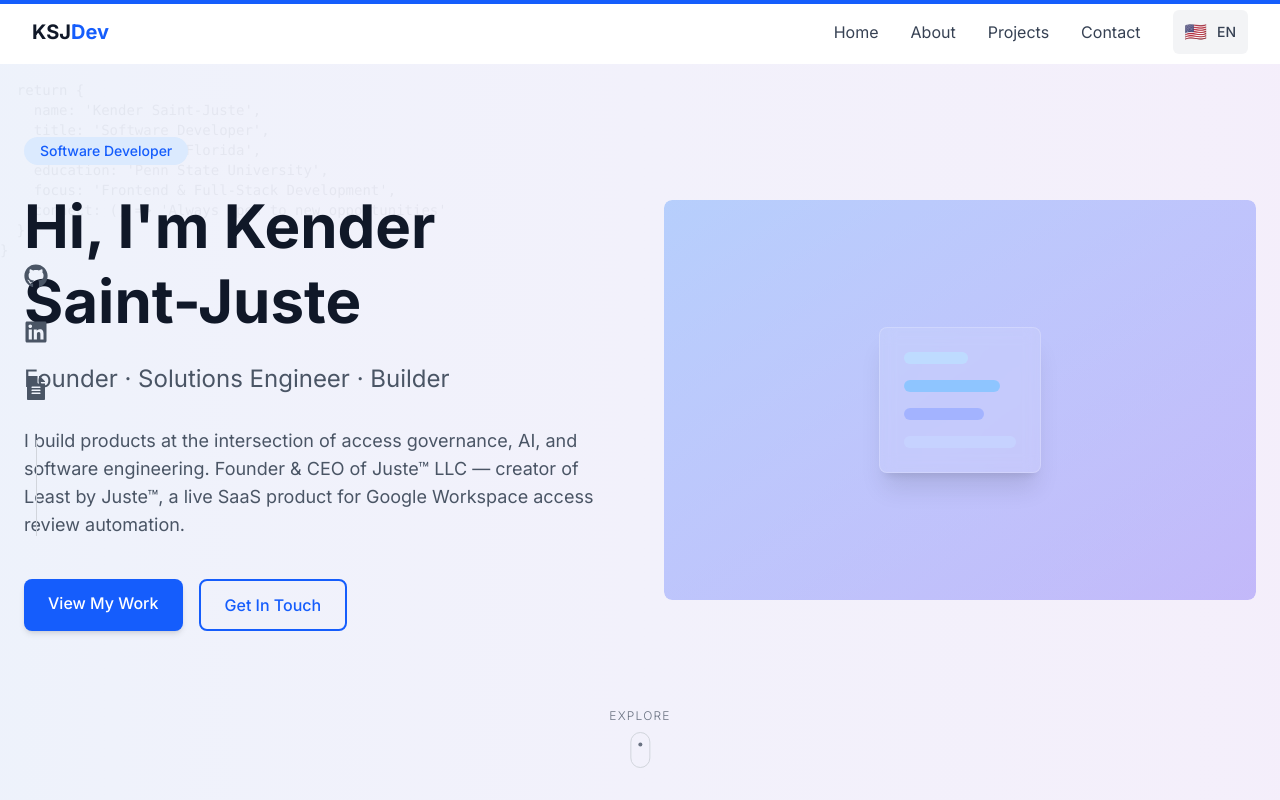
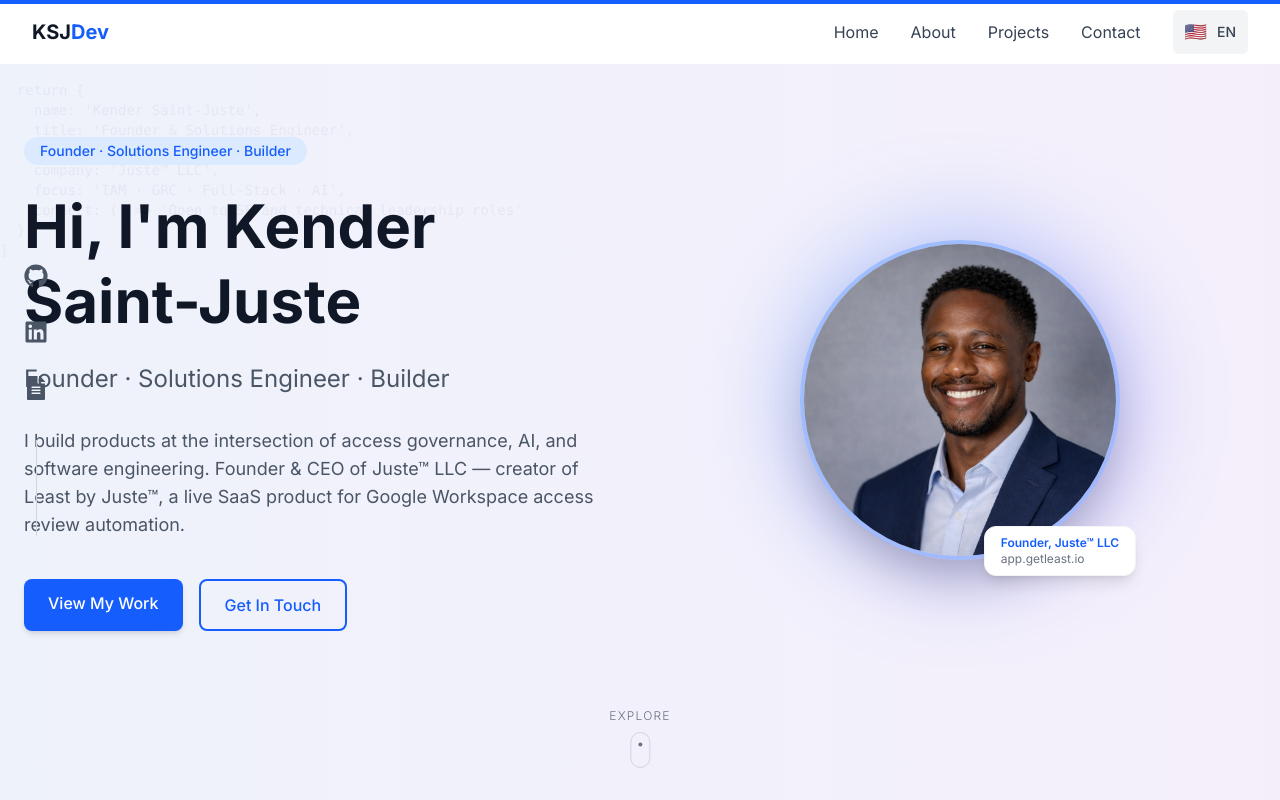
Before and after one commit to KsaintJ/portfolio-website, a Next.js app: page / in a window 1280 px wide. Shown: the top 800 px of the page. Built offline with nearby package versions, Linux system fonts and the light colour scheme.

Commit message:
Add real headshot, fix all hero content, update metadata, fix resume links

```diff
--- a/src/app/layout.tsx
+++ b/src/app/layout.tsx
@@ -16,34 +16,34 @@ const inter = Inter({ subsets: ['latin'] });
 // Base metadata for your entire site
 export const metadata: Metadata = {
   title: {
-    default: 'Kender Saint-Juste | Software Developer',
+    default: 'Kender Saint-Juste | Founder & Solutions Engineer',
     template: '%s | Kender Saint-Juste'
   },
-  description: 'Junior Software Developer specializing in MERN and MEAN stack development. Penn State graduate with expertise in React, Node.js, and full-stack development.',
-  keywords: ['Software Developer', 'MERN Stack', 'MEAN Stack', 'React Developer', 'Node.js', 'Frontend Developer', 'Full-stack Developer', 'JavaScript', 'TypeScript'],
+  description: 'Founder & CEO of Juste™ LLC. Builder of Least by Juste™ — access review automation SaaS for Google Workspace. Solutions Engineer candidate with 12+ years of professional experience in IAM, GRC, and full-stack development.',
+  keywords: ['Solutions Engineer', 'GRC Analyst', 'IAM', 'Access Governance', 'Founder', 'Juste LLC', 'Least by Juste', 'Full-Stack Developer', 'React', 'Next.js', 'Python', 'TypeScript', 'SOC 2', 'Tampa Florida'],
   authors: [{ name: 'Kender Saint-Juste' }],
   creator: 'Kender Saint-Juste',
   openGraph: {
     type: 'website',
     locale: 'en_US',
-    url: 'https://kendersaintjuste.com',
-    title: 'Kender Saint-Juste | Software Developer',
-    description: 'Junior Software Developer specializing in MERN and MEAN stack development',
+    url: 'https://portfolio.usejuste.com',
+    title: 'Kender Saint-Juste | Founder & Solutions Engineer',
+    description: 'Founder of Juste™ LLC. Builder of Least by Juste™ — live access review automation SaaS. Solutions Engineer with 12+ years experience in IAM, GRC, and full-stack development.',
     siteName: 'Kender Saint-Juste Portfolio',
     images: [
       {
-        url: 'https://kendersaintjuste.com/images/og-image.jpg',
+        url: 'https://portfolio.usejuste.com/images/profile.jpg',
         width: 1200,
         height: 630,
-        alt: 'Kender Saint-Juste - Software Developer',
+        alt: 'Kender Saint-Juste — Founder & Solutions Engineer',
       },
     ],
   },
   twitter: {
     card: 'summary_large_image',
-    title: 'Kender Saint-Juste | Software Developer',
-    description: 'Junior Software Developer specializing in MERN and MEAN stack development',
-    images: ['https://kendersaintjuste.com/images/og-image.jpg'],
+    title: 'Kender Saint-Juste | Founder & Solutions Engineer',
+    description: 'Founder of Juste™ LLC. Builder of Least by Juste™. Solutions Engineer with IAM/GRC expertise.',
+    images: ['https://portfolio.usejuste.com/images/profile.jpg'],
   },
   robots: {
     index: true,
--- a/src/app/page.tsx
+++ b/src/app/page.tsx
@@ -17,30 +17,30 @@ import { useLanguage } from '@/i18n';
 // Sample projects data - replace with your actual projects
 const featuredProjects = [
   {
+    title: "Least by Juste™ — Access Review Automation",
+    description: "Live SaaS product I founded and built. Automates Google Workspace access reviews and generates SOC 2 CC6.x-aligned audit evidence for SMBs. Built with Next.js, Python, FastAPI, Supabase, and Google Admin SDK.",
+    image: "/images/projects/elderly-care-management/thumbnail.jpg",
+    tags: ["Next.js", "Python", "FastAPI", "Supabase", "Google Admin SDK", "SOC 2"],
+    link: "/projects/elderly-care-management",
+    github: "https://github.com/KsaintJ/iam-grc-portfolio",
+    demo: "https://app.getleast.io"
+  },
+  {
     title: "Frontend Authentication System",
-    description: "A comprehensive authentication system with OAuth integration, form validation, and error handling built with React and Redux Toolkit.",
+    description: "Secure authentication system with OAuth integration, JWT token management, role-based access control, and comprehensive error handling. Built with React and Redux Toolkit.",
     image: "/images/projects/frontend-assignment/thumbnail.jpg",
-    tags: ["React", "Redux", "Tailwind CSS", "Vitest"],
+    tags: ["React", "Redux", "Tailwind CSS", "JWT", "OAuth"],
     link: "/projects/frontend-assignment",
     github: "https://github.com/KsaintJ/assignment4-frontend",
     demo: "https://frontend-auth-demo.vercel.app"
   },
   {
-    title: "Backend News API",
-    description: "A RESTful API for news articles with authentication, authorization, and CRUD operations built with Node.js, Express, and MongoDB.",
+    title: "Backend News API Service",
+    description: "RESTful API with full CRUD operations, JWT authentication, role-based access control, pagination, filtering, and MongoDB. Built with Node.js and Express.",
     image: "/images/projects/backend-assignment/thumbnail.jpg",
-    tags: ["Node.js", "Express", "MongoDB", "JWT"],
+    tags: ["Node.js", "Express", "MongoDB", "JWT", "REST API"],
     link: "/projects/backend-assignment",
     github: "https://github.com/KsaintJ/assignment3-backend"
-  },
-  {
-    title: "Elderly Care Management System",
-    description: "A full-stack application for managing elderly care services, including patient records, medication tracking, and appointment scheduling.",
-    image: "/images/projects/elderly-care-management/thumbnail.jpg",
-    tags: ["React", "Node.js", "Express", "MongoDB"],
-    link: "/projects/elderly-care-management",
-    github: "https://github.com/KsaintJ/elderly-care-management",
-    demo: "https://www.youtube.com/watch?v=1-amkgJm36M"
   },
 ];
 
--- a/src/components/Hero.tsx
+++ b/src/components/Hero.tsx
@@ -4,6 +4,7 @@
 import { motion } from 'framer-motion';
 import { FaGithub, FaLinkedin, FaFileAlt } from 'react-icons/fa';
 import Link from 'next/link';
+import Image from 'next/image';
 import { useLanguage } from '@/i18n';
 
 const Hero = () => {
@@ -65,7 +66,7 @@ const Hero = () => {
         </a>
 
         <a
-         href="/resumes/Resume_Junior_Dev.pdf"
+         href="/resumes/KSJ_SE_Resume.pdf"
          target="_blank"
          rel="noopener noreferrer"
          className="text-gray-600 hover:text-blue-600 dark:text-gray-400 dark:hover:text-blue-400 transition-all duration-300 hover:scale-110"
@@ -83,17 +84,17 @@ const Hero = () => {
 
         <div className="absolute inset-0 opacity-5 dark:opacity-10">
           <pre className="text-xs sm:text-sm text-gray-800 dark:text-gray-200 overflow-hidden h-full">
-            {`function developer() {
-  const skills = ['JavaScript', 'React', 'Next.js', 'Node.js'];
-  const passion = 'Building beautiful web experiences';
+            {`function founder() {
+  const products = ['Least by Juste™', 'OneCare by Juste™'];
+  const mission = 'Building AI-powered access governance tools';
 
   return {
     name: 'Kender Saint-Juste',
-    title: 'Software Developer',
+    title: 'Founder & Solutions Engineer',
     location: 'Tampa, Florida',
-    education: 'Penn State University',
-    focus: 'Frontend & Full-Stack Development',
-    connect: () => 'Always open to new opportunities'
+    company: 'Juste™ LLC',
+    focus: 'IAM · GRC · Full-Stack · AI',
+    connect: () => 'Open to SE and technical leadership roles'
   };
 }`}
           </pre>
@@ -110,7 +111,7 @@ const Hero = () => {
             className="text-left"
           >
             <motion.div variants={itemVariants} className="inline-block px-4 py-1 rounded-full bg-blue-100 dark:bg-blue-900/30 text-blue-600 dark:text-blue-400 text-sm font-medium mb-6">
-              Software Developer
+              Founder · Solutions Engineer · Builder
             </motion.div>
 
             <motion.h1
@@ -171,7 +172,7 @@ const Hero = () => {
               </a>
 
               <a
-                href="/resumes/Resume_Junior_Dev.pdf"
+                href="/resumes/KSJ_SE_Resume.pdf"
                 target="_blank"
                 rel="noopener noreferrer"
                 className="text-gray-600 hover:text-blue-600 dark:text-gray-400 dark:hover:text-blue-400 transition-colors duration-300"
@@ -182,23 +183,28 @@ const Hero = () => {
             </motion.div>
           </motion.div>
 
-          {/* Right image/decorative column */}
+          {/* Right — Profile Photo */}
           <motion.div
             initial={{ opacity: 0, scale: 0.95 }}
             animate={{ opacity: 1, scale: 1 }}
             transition={{ duration: 0.7, delay: 0.3 }}
-            className="hidden lg:block"
+            className="hidden lg:flex items-center justify-center"
           >
-            <div className="relative w-full h-full min-h-[400px] rounded-lg overflow-hidden">
-              <div className="absolute inset-0 bg-gradient-to-br from-blue-500/30 to-indigo-600/30 dark:from-blue-500/20 dark:to-indigo-600/20 rounded-lg flex items-center justify-center">
-                <div className="p-6 backdrop-blur-sm bg-white/10 dark:bg-gray-900/30 rounded-lg border border-white/20 shadow-xl">
-                  <div className="space-y-4">
-                    <div className="h-3 w-16 bg-blue-200 dark:bg-blue-700 rounded-full"></div>
-                    <div className="h-3 w-24 bg-blue-300 dark:bg-blue-600 rounded-full"></div>
-                    <div className="h-3 w-20 bg-indigo-300 dark:bg-indigo-600 rounded-full"></div>
-                    <div className="h-3 w-28 bg-indigo-200 dark:bg-indigo-700 rounded-full"></div>
-                  </div>
-                </div>
+            <div className="relative">
+              <div className="absolute inset-0 bg-gradient-to-br from-blue-500/30 to-indigo-600/30 rounded-full blur-2xl scale-110"></div>
+              <div className="relative w-72 h-72 xl:w-80 xl:h-80 rounded-full overflow-hidden border-4 border-blue-500/30 shadow-2xl">
+                <Image
+                  src="/images/profile.png"
+                  alt="Kender Saint-Juste — Founder & Solutions Engineer"
+                  fill
+                  className="object-cover object-top"
+                  priority
+                />
+              </div>
+              {/* Floating badge */}
+              <div className="absolute -bottom-4 -right-4 bg-white dark:bg-gray-800 rounded-xl px-4 py-2 shadow-lg border border-gray-100 dark:border-gray-700">
+                <p className="text-xs font-semibold text-blue-600 dark:text-blue-400">Founder, Juste™ LLC</p>
+                <p className="text-xs text-gray-500 dark:text-gray-400">app.getleast.io</p>
               </div>
             </div>
           </motion.div>
```
Also changed, not shown: public/images/profile.png (added).
